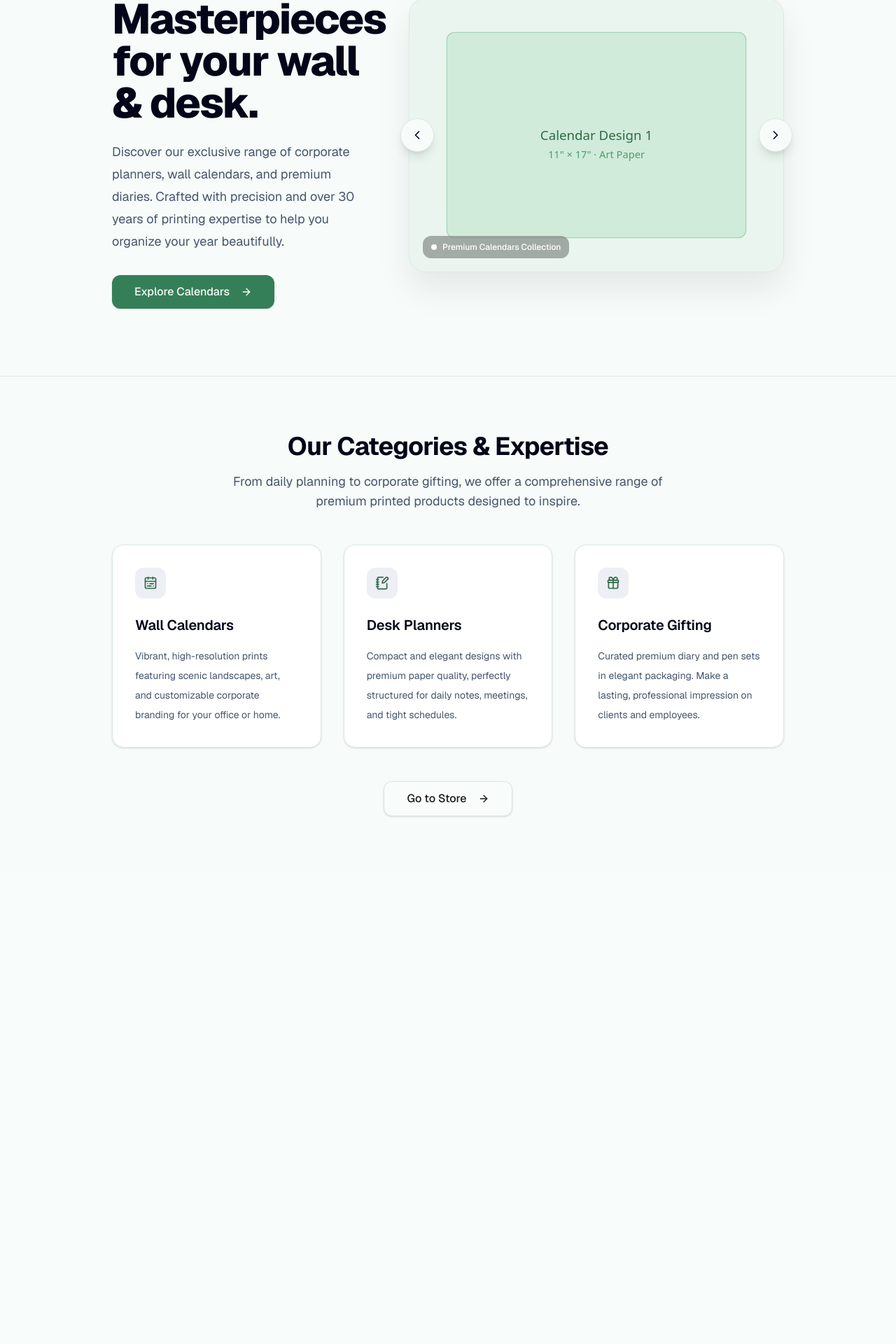
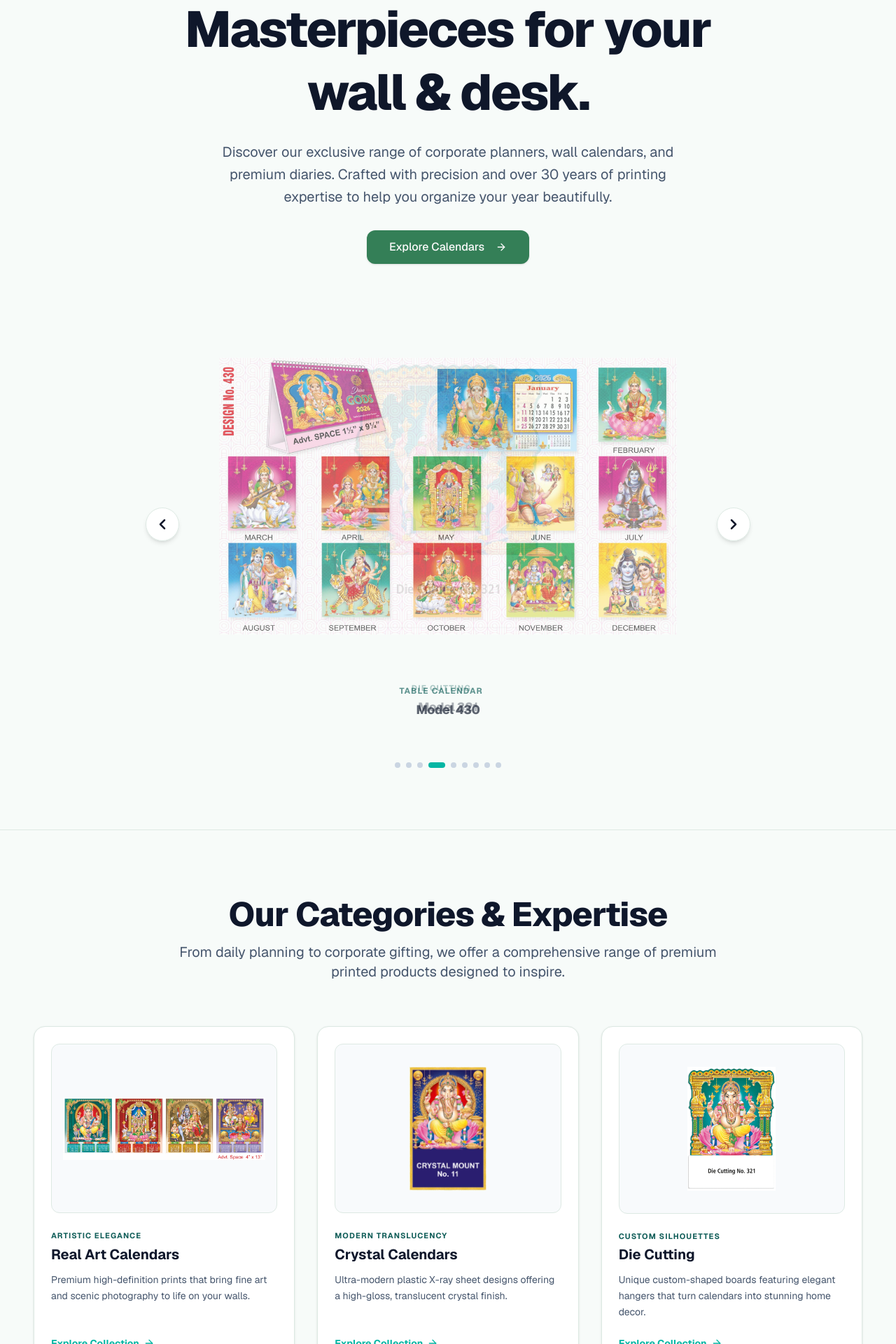
Before and after one commit to Annamalai91/calendar-catalog, a Next.js app: page / in a window 1280 px wide. Shown: the part 208-2128 px from the top of the page at 70% size. Before the commit the page ends 1454 px from the top, so only its background shows below. Built offline with nearby package versions, Linux system fonts and the light colour scheme; no server answers.

Commit message:
feat: replace static hero image with dynamic product carousel and update homepage layout

```diff
--- a/app/page.tsx
+++ b/app/page.tsx
@@ -1,37 +1,68 @@
 import Link from "next/link";
 import Image from "next/image";
-import {
-  ArrowRight,
-  CalendarRange,
-  ChevronLeft,
-  ChevronRight,
-  Gift,
-  NotebookPen,
-} from "lucide-react";
+import { ArrowRight } from "lucide-react";
 import { Button } from "@components/ui/button";
 import { homeMetadata } from "@configs/metadata";
 import { APP_TEXT } from "@configs/constants";
+import { getAllProducts } from "@data/products";
+import HeroCarousel from "@components/product/hero-carousel";
+import { toSlug } from "@lib/utils/slug";
+
 export { homeMetadata as metadata };
 
-const expertiseCards = [
-  {
-    icon: CalendarRange,
-    title: APP_TEXT.homePage.expertiseCards[0].title,
-    body: APP_TEXT.homePage.expertiseCards[0].body,
+const categoryDetails: Record<
+  string,
+  { tagline: string; description: string }
+> = {
+  "Real Art Calendars": {
+    tagline: "Artistic Elegance",
+    description: "Premium high-definition prints that bring fine art and scenic photography to life on your walls.",
   },
-  {
-    icon: NotebookPen,
-    title: APP_TEXT.homePage.expertiseCards[1].title,
-    body: APP_TEXT.homePage.expertiseCards[1].body,
+  "Crystal Calendars": {
+    tagline: "Modern Translucency",
+    description: "Ultra-modern plastic X-ray sheet designs offering a high-gloss, translucent crystal finish.",
   },
-  {
-    icon: Gift,
-    title: APP_TEXT.homePage.expertiseCards[2].title,
-    body: APP_TEXT.homePage.expertiseCards[2].body,
+  "Die Cutting": {
+    tagline: "Custom Silhouettes",
+    description: "Unique custom-shaped boards featuring elegant hangers that turn calendars into stunning home decor.",
   },
-] as const;
+  "Table Calendar": {
+    tagline: "Workspace Companions",
+    description: "Compact desk calendars with executive UV-coatings and planners, structured to organize your workspace daily.",
+  },
+  "Foam Calendar": {
+    tagline: "Matte Durability",
+    description: "Durable, lightweight poly-sheet sheets offering a contemporary matte aesthetic with long-lasting build quality.",
+  },
+  "Golden Calendar": {
+    tagline: "Royal Foil",
+    description: "Opulent gold foil detailing on sleek plastic X-ray sheets for a majestic and luxurious presence.",
+  },
+  "Jumbo Calendar": {
+    tagline: "Grand Visibility",
+    description: "Massive 33\" x 56\" prints with pipe hangers, perfect for spacious offices and high-impact corporate branding.",
+  },
+  "Real Art Mount Calendar": {
+    tagline: "Classic Mounts",
+    description: "Classic mounted art papers with premium hot-stamping foil borders for a time-honored luxury aesthetic.",
+  },
+  "Sheeter Calendar": {
+    tagline: "Daily Utilities",
+    description: "Traditional multi-sheet calendars crafted with lightweight paper for utility, clarity, and daily reference.",
+  },
+};
 
 export default function HomePage() {
+  const allProducts = getAllProducts();
+  const categoriesSeen = new Set<string>();
+  const carouselProducts = allProducts.filter((product) => {
+    if (!categoriesSeen.has(product.main_category)) {
+      categoriesSeen.add(product.main_category);
+      return true;
+    }
+    return false;
+  });
+
   return (
     <>
       <section
@@ -39,19 +70,18 @@ export default function HomePage() {
         className="bg-[#F7FBF9]"
         style={{ borderColor: "rgba(0,0,0,0.08)" }}
       >
-        <div className="mx-auto max-w-300 px-8 pb-20 pt-16 lg:px-30 lg:pb-24 lg:pt-20">
-          <div className="grid gap-16 lg:grid-cols-[minmax(0,1fr)_536px] lg:items-center">
-            <div className="max-w-xl">
+        <div className="mx-auto max-w-5xl px-8 pb-24 pt-16 lg:pb-32 lg:pt-20">
+          <div className="flex flex-col items-center text-center">
             <div className="inline-flex rounded-xl bg-[#EDEFF4] px-3 py-1.5 text-xs font-semibold uppercase tracking-[0.5px] text-slate-600">
               {APP_TEXT.homePage.heroTag}
             </div>
             <h1
               id="hero-heading"
-                className="mt-6 max-w-lg text-5xl font-extrabold tracking-[-0.03em] text-slate-950 sm:text-6xl"
+              className="mt-6 max-w-3xl text-5xl font-extrabold tracking-[-0.03em] text-[#0f172a] sm:text-6xl md:text-7xl leading-tight"
             >
               {APP_TEXT.homePage.heroTitle}
             </h1>
-              <p className="mt-6 max-w-xl text-lg leading-8 text-slate-600">
+            <p className="mt-6 max-w-2xl text-lg leading-8 text-slate-600 sm:text-xl">
               {APP_TEXT.homePage.heroDescription}
             </p>
 
@@ -67,40 +97,9 @@ export default function HomePage() {
                 </Link>
               </Button>
             </div>
-            </div>
 
-            <div className="relative mx-auto w-full max-w-134">
-              <div className="overflow-hidden rounded-3xl border border-border/60 bg-[#EDEFF4] shadow-[0_24px_48px_rgba(15,23,42,0.08)]">
-                <div className="relative aspect-536/392">
-                  <Image
-                    src="/assets/design1.svg"
-                    alt={APP_TEXT.homePage.heroImageAlt}
-                    fill
-                    priority
-                    className="object-cover"
-                  />
-                </div>
-              </div>
-
-              <button
-                type="button"
-                aria-label={APP_TEXT.homePage.heroPreviousSlideAria}
-                className="absolute -left-3 top-1/2 grid h-12 w-12 -translate-y-1/2 place-items-center rounded-full border border-border/60 bg-[#F7FBF9] text-slate-950 shadow-lg"
-              >
-                <ChevronLeft className="h-5 w-5" />
-              </button>
-              <button
-                type="button"
-                aria-label={APP_TEXT.homePage.heroNextSlideAria}
-                className="absolute -right-3 top-1/2 grid h-12 w-12 -translate-y-1/2 place-items-center rounded-full border border-border/60 bg-[#F7FBF9] text-slate-950 shadow-lg"
-              >
-                <ChevronRight className="h-5 w-5" />
-              </button>
-
-              <div className="absolute bottom-5 left-5 inline-flex items-center gap-2 rounded-xl bg-black/30 px-3 py-2 text-xs font-medium text-white backdrop-blur-md">
-                <span className="h-2 w-2 rounded-full bg-white" />
-                {APP_TEXT.homePage.heroImageCaption}
-              </div>
+            <div className="mt-16 w-full max-w-4xl">
+              <HeroCarousel products={carouselProducts} />
             </div>
           </div>
         </div>
@@ -110,37 +109,70 @@ export default function HomePage() {
         aria-labelledby="expertise-heading"
         className="border-t border-border/60 bg-[#F7FBF9]"
       >
-        <div className="mx-auto max-w-300 px-8 py-16 lg:px-30 lg:py-20">
-          <div className="mx-auto max-w-2xl text-center">
+        <div className="mx-auto max-w-7xl px-8 py-20 lg:px-12 lg:py-24">
+          <div className="mx-auto max-w-3xl text-center">
             <h2
               id="expertise-heading"
-              className="text-3xl font-bold tracking-[-0.02em] text-slate-950 sm:text-4xl"
+              className="text-4xl font-extrabold tracking-[-0.02em] text-slate-900 sm:text-5xl"
             >
               {APP_TEXT.homePage.expertiseTitle}
             </h2>
-            <p className="mt-4 text-base leading-7 text-slate-600 sm:text-lg">
+            <p className="mt-4 text-lg text-slate-600 sm:text-xl">
               {APP_TEXT.homePage.expertiseDescription}
             </p>
           </div>
 
-          <div className="mt-12 grid gap-8 lg:grid-cols-3">
-            {expertiseCards.map(({ icon: Icon, title, body }) => (
-              <article
-                key={title}
-                className="rounded-2xl border border-border/60 bg-white p-8 shadow-sm"
+          <div className="mt-16 grid gap-8 sm:grid-cols-2 lg:grid-cols-3">
+            {carouselProducts.map((product) => {
+              const details = categoryDetails[product.main_category] || {
+                tagline: "Specialty Print",
+                description: product.description || "Browse our beautiful selection of calendars.",
+              };
+              const slug = toSlug(product.main_category);
+
+              return (
+                <Link
+                  key={product.main_category}
+                  href={`/products?category=${slug}`}
+                  className="group relative flex flex-col justify-between overflow-hidden rounded-2xl border border-border/60 bg-white p-6 shadow-sm hover:shadow-md transition-all duration-300 hover:-translate-y-1.5 hover:scale-[1.02]"
                 >
-                <div className="inline-flex rounded-xl bg-[#EDEFF4] p-3 text-[#2D6A47]">
-                  <Icon className="h-5 w-5" />
+                  <div>
+                    {/* Image showcase */}
+                    <div className="relative aspect-[4/3] w-full overflow-hidden rounded-xl bg-slate-50 flex items-center justify-center p-4 border border-border/30">
+                      <div className="relative w-full h-[85%]">
+                        <Image
+                          src={product.cover_image || product.full_image}
+                          alt={`${product.main_category} — ${product.name}`}
+                          fill
+                          sizes="(max-width: 640px) 100vw, (max-width: 1024px) 50vw, 33vw"
+                          className="object-contain select-none transition-transform duration-300 group-hover:scale-[1.04]"
+                        />
                       </div>
-                <h3 className="mt-6 text-xl font-semibold tracking-[-0.01em] text-slate-950">
-                  {title}
-                </h3>
-                <p className="mt-4 text-sm leading-7 text-slate-600">{body}</p>
-              </article>
-            ))}
                     </div>
 
-          <div className="mt-12 flex justify-center">
+                    <div className="mt-6 flex flex-col text-left">
+                      <span className="text-[11px] font-bold uppercase tracking-widest text-[#115e59]">
+                        {details.tagline}
+                      </span>
+                      <h3 className="mt-1.5 text-xl font-bold text-slate-900 group-hover:text-[#06B6A4] transition-colors leading-tight">
+                        {product.main_category}
+                      </h3>
+                      <p className="mt-3 text-sm leading-relaxed text-slate-600">
+                        {details.description}
+                      </p>
+                    </div>
+                  </div>
+
+                  <div className="mt-6 flex items-center justify-start gap-1.5 text-sm font-bold text-[#06B6A4] transition-colors group-hover:text-[#08998B]">
+                    <span>Explore Collection</span>
+                    <ArrowRight className="h-4 w-4 transition-transform duration-300 group-hover:translate-x-1" />
+                  </div>
+                </Link>
+              );
+            })}
+          </div>
+
+          <div className="mt-16 flex justify-center">
             <Button
               variant="outline"
               size="lg"
--- /dev/null
+++ b/components/product/hero-carousel.tsx
@@ -0,0 +1,134 @@
+"use client";
+
+import { useState, useEffect, useRef, useCallback } from "react";
+import Image from "next/image";
+import Link from "next/link";
+import { ChevronLeft, ChevronRight, ArrowRight } from "lucide-react";
+import { cn } from "@lib/utils";
+import { toSlug } from "@lib/utils/slug";
+import type { Product } from "@shared/types/product";
+
+interface HeroCarouselProps {
+  products: Product[];
+}
+
+export default function HeroCarousel({ products }: HeroCarouselProps) {
+  const [currentIndex, setCurrentIndex] = useState(0);
+  const [isPaused, setIsPaused] = useState(false);
+  const timeoutRef = useRef<NodeJS.Timeout | null>(null);
+
+  const nextSlide = useCallback(() => {
+    setCurrentIndex((prevIndex) => (prevIndex + 1) % products.length);
+  }, [products.length]);
+
+  const prevSlide = useCallback(() => {
+    setCurrentIndex((prevIndex) => (prevIndex - 1 + products.length) % products.length);
+  }, [products.length]);
+
+  useEffect(() => {
+    if (!isPaused) {
+      timeoutRef.current = setTimeout(() => {
+        nextSlide();
+      }, 2000);
+    }
+    return () => {
+      if (timeoutRef.current) {
+        clearTimeout(timeoutRef.current);
+      }
+    };
+  }, [currentIndex, isPaused, nextSlide]);
+
+  if (!products || products.length === 0) return null;
+
+  return (
+    <div
+      className="relative mx-auto w-full max-w-4xl"
+      onMouseEnter={() => setIsPaused(true)}
+      onMouseLeave={() => setIsPaused(false)}
+    >
+      {/* Slider view container - transparent, borderless, shadowless */}
+      <div className="overflow-hidden relative aspect-536/392 sm:aspect-[4/3] md:aspect-[16/11] w-full bg-transparent">
+        {products.map((product, idx) => {
+          const isActive = idx === currentIndex;
+          return (
+            <div
+              key={product.name + product.main_category}
+              className={cn(
+                "absolute inset-0 transition-all duration-700 ease-in-out flex flex-col items-center justify-between p-4 bg-transparent",
+                isActive
+                  ? "opacity-100 scale-100 pointer-events-auto"
+                  : "opacity-0 scale-95 pointer-events-none"
+              )}
+            >
+              <Link
+                href={`/products?category=${toSlug(product.main_category)}`}
+                className="relative w-full h-full flex flex-col items-center justify-between group/slide"
+              >
+                {/* Image Showcase */}
+                <div className="relative w-full flex-1 flex items-center justify-center transition-transform duration-500 group-hover/slide:scale-[1.02]">
+                  <div className="relative w-full h-full max-h-[80%]">
+                    <Image
+                      src={product.cover_image || product.full_image}
+                      alt={`${product.main_category} — ${product.name}`}
+                      fill
+                      priority={idx === 0}
+                      sizes="(max-width: 1024px) 100vw, 896px"
+                      className="object-contain select-none"
+                    />
+                  </div>
+                </div>
+
+                {/* Minimal High-Contrast Info Block */}
+                <div className="mt-6 flex flex-col items-center text-center pb-2">
+                  <span className="text-xs font-bold uppercase tracking-widest text-[#115e59] flex items-center gap-1.5 transition-colors group-hover/slide:text-[#0f766e]">
+                    {product.main_category}
+                    <ArrowRight className="h-3.5 w-3.5 opacity-0 -translate-x-1 transition-all group-hover/slide:opacity-100 group-hover/slide:translate-x-0" />
+                  </span>
+                  <span className="mt-1.5 text-base sm:text-lg font-extrabold text-[#0f172a] tracking-tight">
+                    Model {product.name}
+                  </span>
+                </div>
+              </Link>
+            </div>
+          );
+        })}
+      </div>
+
+      {/* Nav Chevrons (Glassmorphic design with high-contrast icons) */}
+      <button
+        type="button"
+        onClick={prevSlide}
+        aria-label="Previous slide"
+        className="absolute left-4 top-1/2 z-10 grid h-12 w-12 -translate-y-1/2 place-items-center rounded-full border border-border/60 bg-white/90 text-slate-900 shadow-md backdrop-blur-sm transition-all hover:bg-white hover:scale-105 active:scale-95 cursor-pointer focus:outline-none focus:ring-2 focus:ring-[#06B6A4] focus:ring-offset-2"
+      >
+        <ChevronLeft className="h-6 w-6 stroke-[2.5]" />
+      </button>
+      <button
+        type="button"
+        onClick={nextSlide}
+        aria-label="Next slide"
+        className="absolute right-4 top-1/2 z-10 grid h-12 w-12 -translate-y-1/2 place-items-center rounded-full border border-border/60 bg-white/90 text-slate-900 shadow-md backdrop-blur-sm transition-all hover:bg-white hover:scale-105 active:scale-95 cursor-pointer focus:outline-none focus:ring-2 focus:ring-[#06B6A4] focus:ring-offset-2"
+      >
+        <ChevronRight className="h-6 w-6 stroke-[2.5]" />
+      </button>
+
+      {/* Progress dots (placed below with safe contrast) */}
+      <div className="absolute -bottom-10 left-0 right-0 flex justify-center gap-2">
+        {products.map((_, idx) => (
+          <button
+            key={idx}
+            type="button"
+            onClick={() => setCurrentIndex(idx)}
+            aria-label={`Go to slide ${idx + 1}`}
+            className={cn(
+              "h-2 rounded-full transition-all duration-300 cursor-pointer focus:outline-none",
+              idx === currentIndex
+                ? "w-6 bg-[#06B6A4]"
+                : "w-2 bg-slate-300 hover:bg-slate-400 focus:bg-slate-400"
+            )}
+          />
+        ))}
+      </div>
+    </div>
+  );
+}
```
Lines whose indentation alone changed are shown as unchanged.
